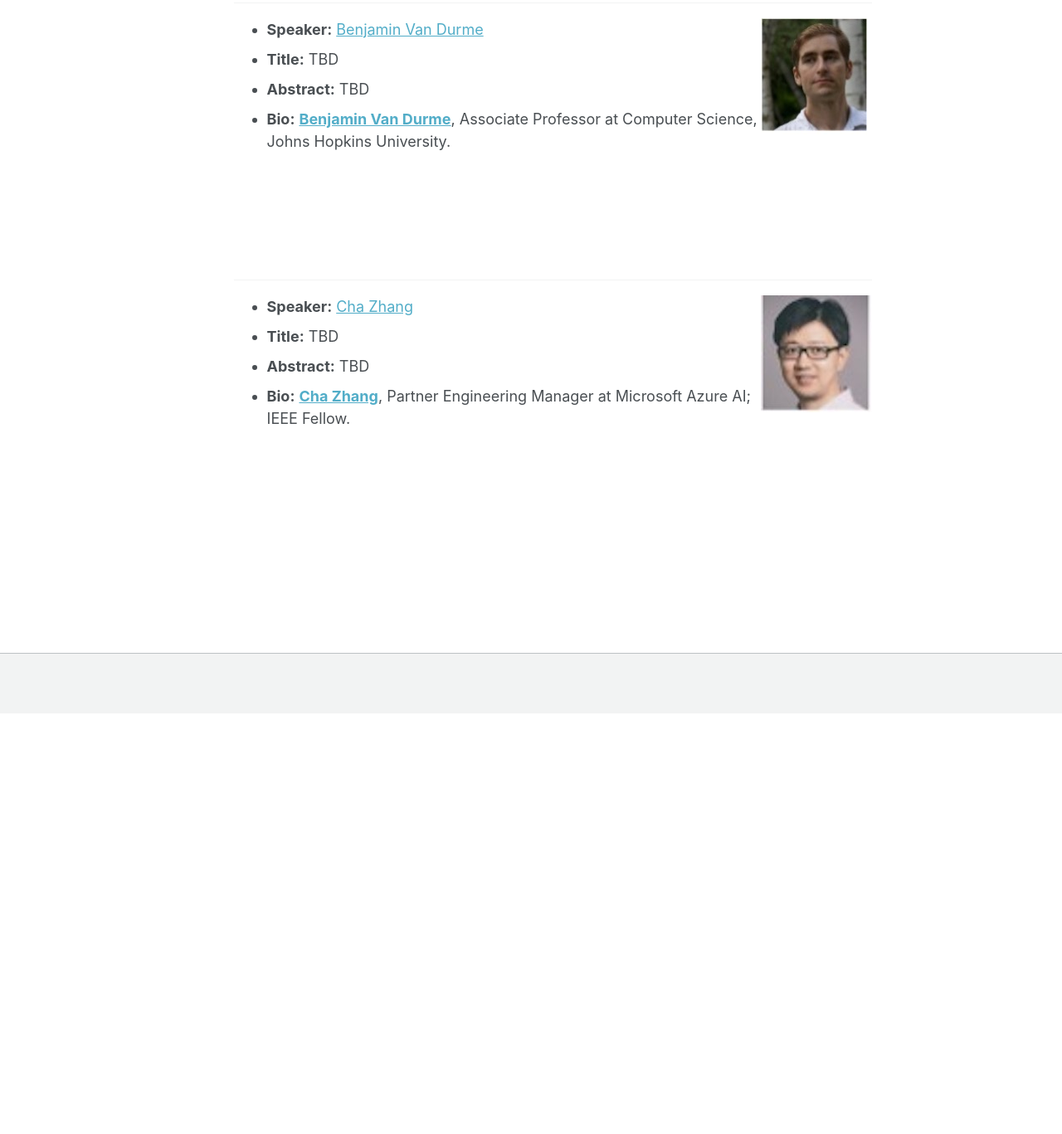
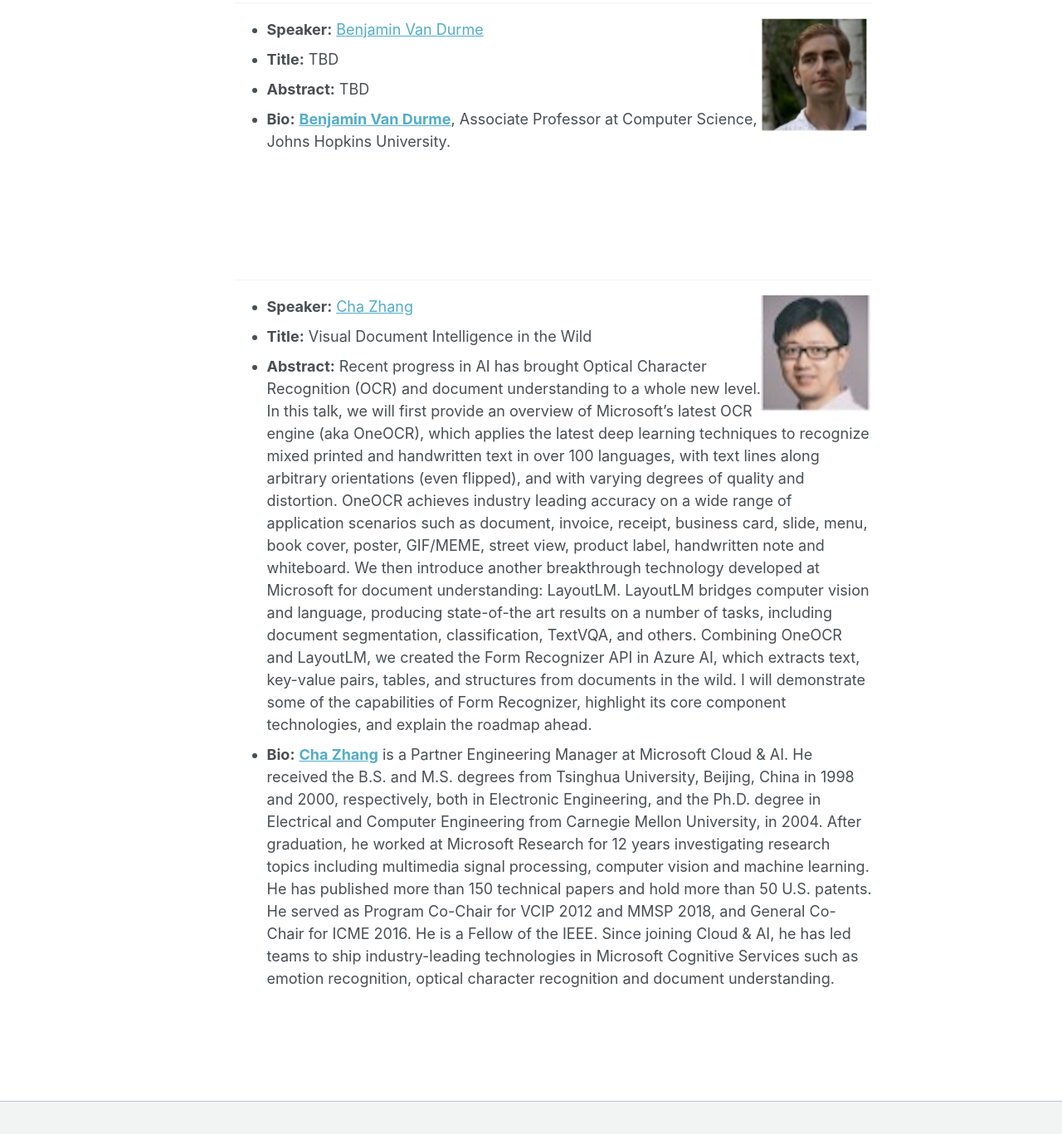
Before and after one commit to document-intelligence/DI-2022, a Jekyll site: the page built from _pages/talks.md, in a window 1280 px wide and 1400 px high, scrolled down 2740 px. Shown: the top 1367 px of the window at 83% size. Built offline with Jekyll 4.4.1, drawn with Linux system fonts in a browser that asks for light colours; before the commit the page ends 3600 px from its top, so only the background shows below that.

Commit message:
Update talks.md

```diff
--- a/_pages/talks.md
+++ b/_pages/talks.md
@@ -61,12 +61,6 @@ permalink: /talks/
 ------
 
 - **Speaker:** <img src='/DI-2021/images/Picture6.jpg' align="right">[Cha Zhang](https://www.microsoft.com/en-us/research/people/chazhang/)
-- **Title:** TBD
-- **Abstract:** TBD
-- **Bio:** **[Cha Zhang](https://www.microsoft.com/en-us/research/people/chazhang/)**, Partner Engineering Manager at Microsoft Azure AI; IEEE Fellow.
-<br>
-<br>
-<br>
-<br>
-<br>
-<br>
+- **Title:** Visual Document Intelligence in the Wild
+- **Abstract:** Recent progress in AI has brought Optical Character Recognition (OCR) and document understanding to a whole new level. In this talk, we will first provide an overview of Microsoft’s latest OCR engine (aka OneOCR), which applies the latest deep learning techniques to recognize mixed printed and handwritten text in over 100 languages, with text lines along arbitrary orientations (even flipped), and with varying degrees of quality and distortion. OneOCR achieves industry leading accuracy on a wide range of application scenarios such as document, invoice, receipt, business card, slide, menu, book cover, poster, GIF/MEME, street view, product label, handwritten note and whiteboard. We then introduce another breakthrough technology developed at Microsoft for document understanding: LayoutLM. LayoutLM bridges computer vision and language, producing state-of-the art results on a number of tasks, including document segmentation, classification, TextVQA, and others. Combining OneOCR and LayoutLM, we created the Form Recognizer API in Azure AI, which extracts text, key-value pairs, tables, and structures from documents in the wild. I will demonstrate some of the capabilities of Form Recognizer, highlight its core component technologies, and explain the roadmap ahead.
+- **Bio:** **[Cha Zhang](https://www.microsoft.com/en-us/research/people/chazhang/)** is a Partner Engineering Manager at Microsoft Cloud & AI. He received the B.S. and M.S. degrees from Tsinghua University, Beijing, China in 1998 and 2000, respectively, both in Electronic Engineering, and the Ph.D. degree in Electrical and Computer Engineering from Carnegie Mellon University, in 2004. After graduation, he worked at Microsoft Research for 12 years investigating research topics including multimedia signal processing, computer vision and machine learning. He has published more than 150 technical papers and hold more than 50 U.S. patents. He served as Program Co-Chair for VCIP 2012 and MMSP 2018, and General Co-Chair for ICME 2016. He is a Fellow of the IEEE. Since joining Cloud & AI, he has led teams to ship industry-leading technologies in Microsoft Cognitive Services such as emotion recognition, optical character recognition and document understanding.
```
